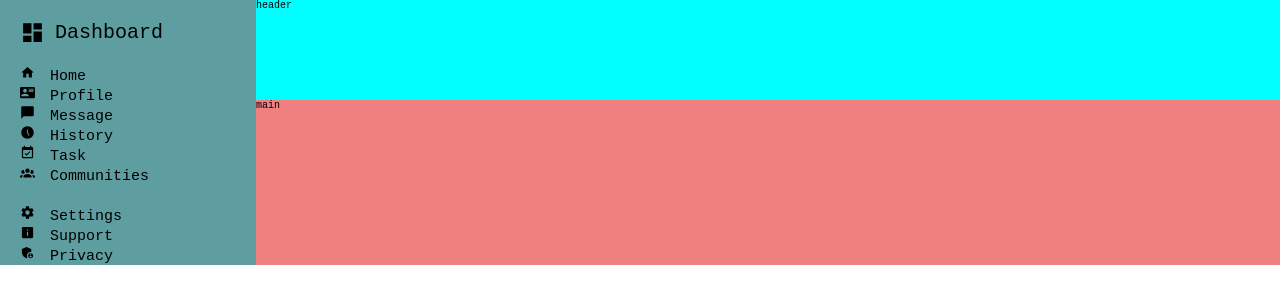
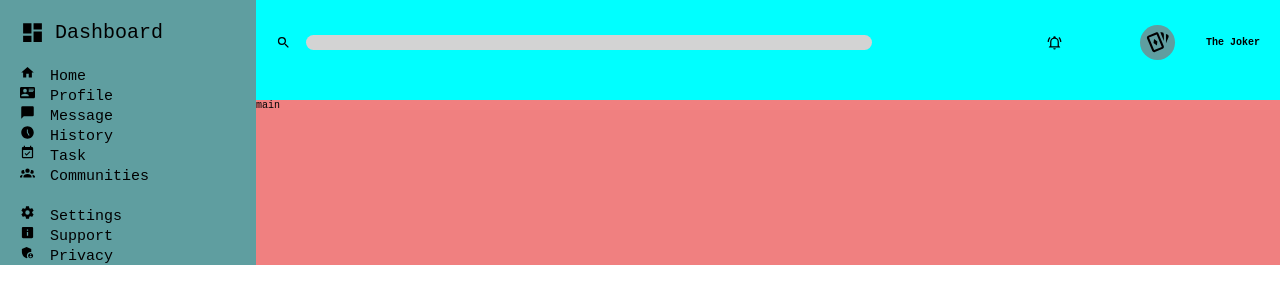
Before and after one commit to eramaan/dashboard-project, a plain HTML site: page index.html in a window 1280 px wide. Drawn offline with Linux system fonts and the light colour scheme.

Commit message:
added first part of the header

```diff
--- a/index.html
+++ b/index.html
@@ -8,7 +8,20 @@
 </head>
 <body>
     <div id="container">
-        <div id="header">header</div>
+        <div id="header">
+            <div id="head-first-row">
+                <div id="search-box">
+                    <img src="icons/magnify.svg" alt="">
+                    <input id="search-bar"></input>
+                </div>
+                <div id="user-box">
+                    <img src="icons/bell-ring-outline.svg" alt="">
+                    <div><img class="user-icon" src="icons/cards-playing-outline.svg" alt=""></div>
+                    <p><strong>The Joker</strong></p>
+                </div>
+            </div>
+            <div id="head-second-row"></div>
+        </div>
         <div id="sidebar">
             <div id="logo"><img src="icons/view-dashboard.svg" alt=""><p>Dashboard</p></div>
             <div id="nav">
--- a/style.css
+++ b/style.css
@@ -19,6 +19,7 @@ html {
     grid-column: 2 / 3;
     display: grid;
     grid-template-rows: 1fr 2fr;
+    padding: 25px 20px 10px 20px;
 }
 #sidebar {
     background-color: cadetblue;
@@ -52,7 +53,43 @@ li {
     font-size: 2rem;
 }
 #nav ul li img,
-#settings ul li img {
+#settings ul li img,
+#search-box img,
+#user-box img {
     height: 15px;
     padding-right: 15px;
 }
+#head-first-row {
+    display: grid;
+    grid-template-columns: 3fr 1fr;
+}
+#search-box {
+    display: grid;
+    align-items: center;
+    grid-template-columns: min-content auto;
+}
+#search-bar {
+    background-color: lightgray;
+    border-radius: 15px;
+    width: 80%;
+    border: none;
+}
+#user-box {
+    display: grid;
+    align-items: center;
+    justify-items: center;
+    grid-template-columns: 1fr 1fr auto;
+}
+#user-box .user-icon {
+    height: 25px;
+    padding: 0;
+}
+#user-box div {
+    background-color: cadetblue;
+    border-radius: 50%;
+    height: 35px;
+    width: 35px;
+    display: grid;
+    align-content: center;
+    justify-items: center;
+}
```
